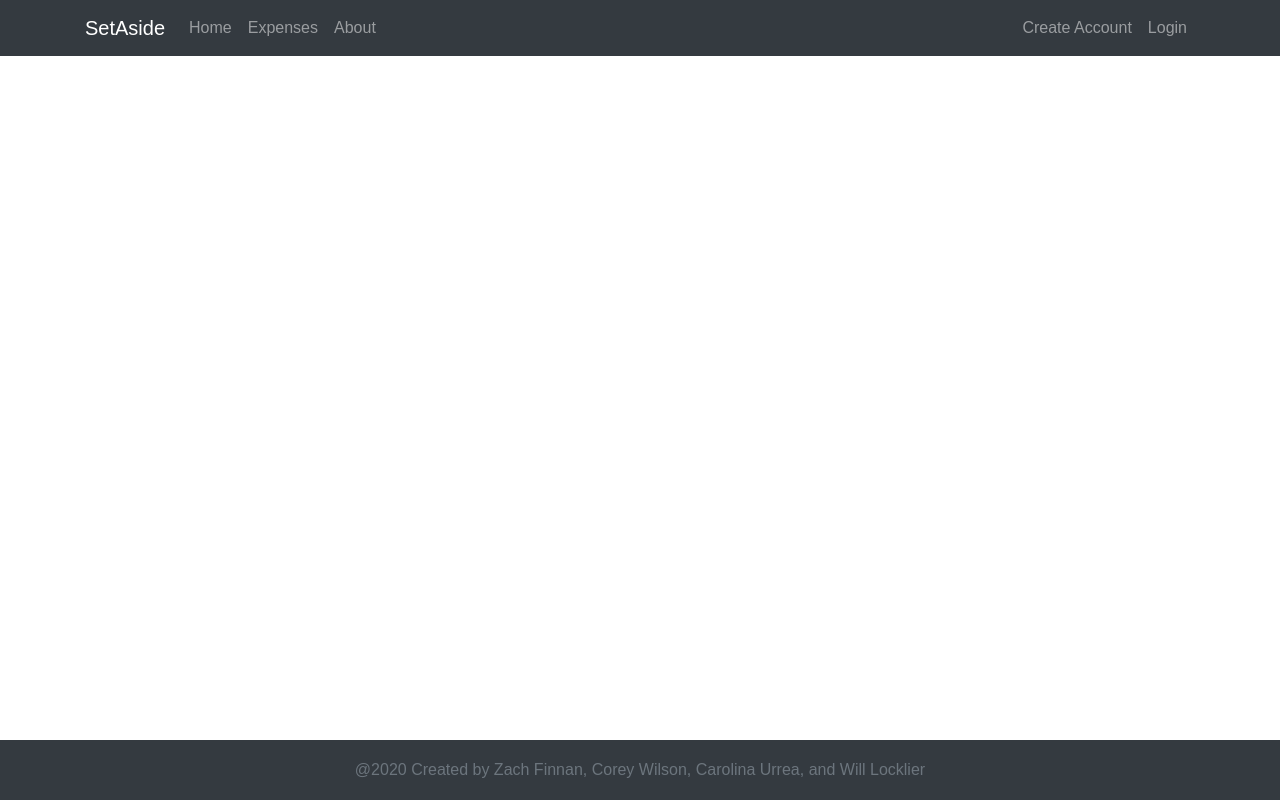
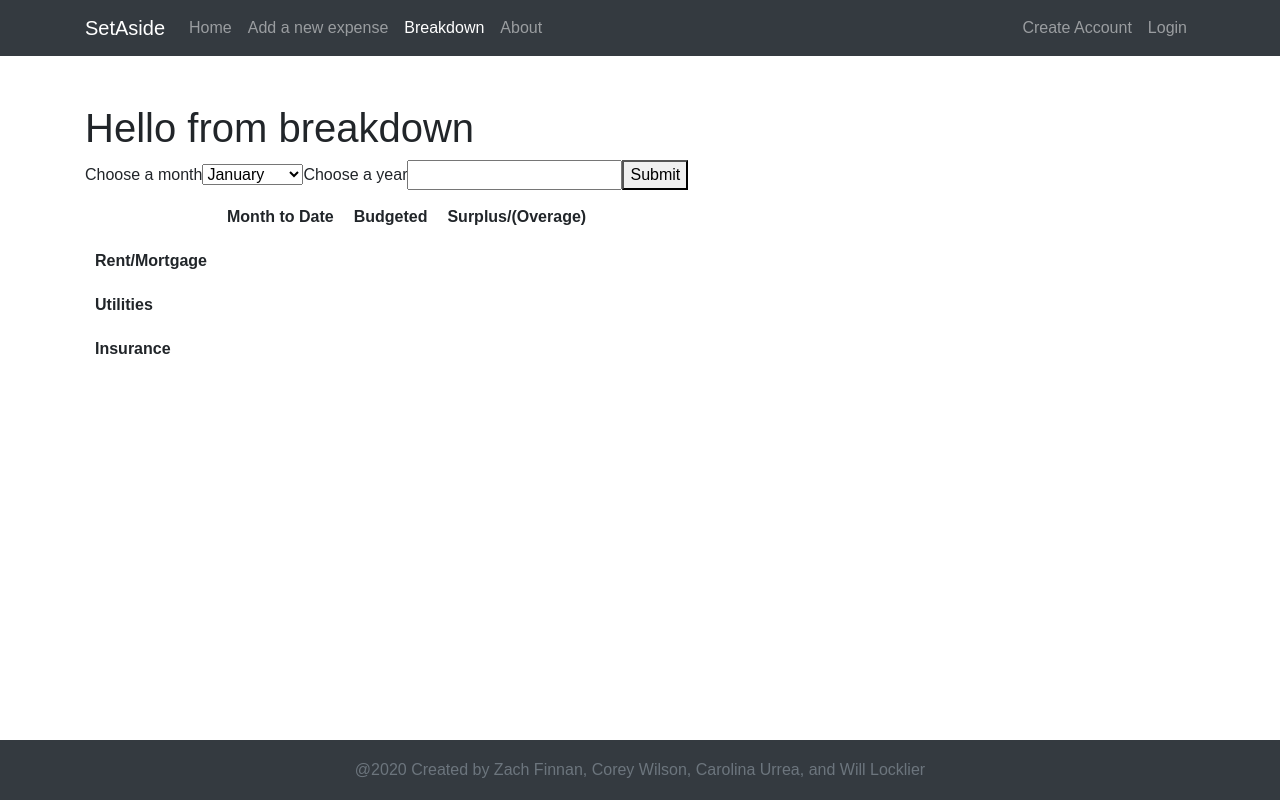
Before and after one commit to wjlock/SetAside-frontend, a React (Create React App) app: page /expensebreakdown in a window 1280 px wide. Built offline with nearby package versions, Linux system fonts and the light colour scheme; no server answers.

Commit message:
Add expense amount input field and inital layout of breakdown page

```diff
--- a/src/App.js
+++ b/src/App.js
@@ -14,9 +14,9 @@ import Signup from "./components/Signup";
 import Login from "./components/Login";
 import About from "./components/About";
 import ExpenseEntry from "./components/ExpenseEntry";
-import Expense from "./components/Expense";
 import Dashboard from "./components/Dashboard";
 import Blogpost from "./components/Blogpost";
+import ExpenseBreakdown from "./components/ExpenseBreakdown";
 
 const PrivateRoute = ({ component: Component, ...rest }) => {
   const user = localStorage.getItem("jwtToken");
@@ -90,9 +90,9 @@ function App() {
           />
           <Route exact path="/" component={Welcome} />
           <Route exact path="/expenseentry" component={ExpenseEntry} />
-          <Route exact path="/expense" component={Expense} />
           <Route exact path="/dashboard" component={Dashboard} />
           <Route exact path="/blogpost" component={Blogpost} />
+          <Route exact path="/expensebreakdown" component={ExpenseBreakdown} />
         </Switch>
       </div>
       <Footer />
--- /dev/null
+++ b/src/components/ExpenseBreakdown.js
@@ -0,0 +1,63 @@
+import React, { useState } from "react";
+
+const ExpenseBreakdown = () => {
+  const [expenseYear, setExpenseYear] = useState("");
+  const handleExpenseYear = (e) => {
+    setExpenseYear(e.target.value);
+  };
+  const handleSubmit = (e) => {
+    e.preventDefault();
+    // NEED GET ROUTE
+  };
+  return (
+    <div>
+      <div>
+        <h1>Hello from breakdown</h1>
+      </div>
+      <form on onSubmit={handleSubmit}>
+        <label for="expenseMonth">Choose a month</label>
+        <select name="expenseMonth" id="expenseMonth" form="monthForm">
+          <option value="jan">January</option>
+          <option value="feb">February</option>
+          <option value="mar">March</option>
+          <option value="apr">April</option>
+          <option value="may">May</option>
+          <option value="jun">June</option>
+          <option value="jul">July</option>
+          <option value="aug">August</option>
+          <option value="sep">September</option>
+          <option value="oct">October</option>
+          <option value="nov">November</option>
+          <option value="dec">December</option>
+        </select>
+        <label for="expenseYear">Choose a year</label>
+        <input
+          type="number"
+          name="expenseYear"
+          value={expenseYear}
+          onChange={handleExpenseYear}
+        ></input>
+        <button type="submit">Submit</button>
+      </form>
+      <table>
+        <tr>
+          <th></th>
+          <th>Month to Date</th>
+          <th>Budgeted</th>
+          <th>Surplus/(Overage)</th>
+        </tr>
+        <tr>
+          <th>Rent/Mortgage</th>
+        </tr>
+        <tr>
+          <th>Utilities</th>
+        </tr>
+        <tr>
+          <th>Insurance</th>
+        </tr>
+      </table>
+    </div>
+  );
+};
+
+export default ExpenseBreakdown;
--- a/src/components/ExpenseEntry.js
+++ b/src/components/ExpenseEntry.js
@@ -225,6 +225,7 @@ const ExpenseEntry = () => {
   // const [expenseName, setExpenseName] = useState("");
   // const [expenseMonth, setExpenseMonth] = useState("");
   const [expenseYear, setExpenseYear] = useState("");
+  const [expenseAmount, setExpenseAmount] = useState("");
 
   // const handleCategory = (e) => {
   //   setCategory(e.target.value);
@@ -240,6 +241,10 @@ const ExpenseEntry = () => {
 
   const handleExpenseYear = (e) => {
     setExpenseYear(e.target.value);
+  };
+
+  const handleExpenseAmount = (e) => {
+    setExpenseAmount(e.target.value);
   };
 
   const handleSubmit = (e) => {
@@ -289,6 +294,14 @@ const ExpenseEntry = () => {
           value={expenseYear}
           onChange={handleExpenseYear}
         ></input>
+        <label for="expenseAmount">How much did you spend?</label>
+        <input
+          type="number"
+          name="expenseAmount"
+          value={expenseAmount}
+          onChange={handleExpenseAmount}
+        ></input>
+
         <button type="submit">Add Expense</button>
       </form>
     </div>
--- a/src/components/Navbar.js
+++ b/src/components/Navbar.js
@@ -27,8 +27,13 @@ const Navbar = (props) => {
               </NavLink>
             </li>
             <li className="nav-item">
-              <NavLink className="nav-link" exact to="/expense">
-                Expenses
+              <NavLink className="nav-link" exact to="/expenseentry">
+                Add a new expense
+              </NavLink>
+            </li>
+            <li className="nav-item">
+              <NavLink className="nav-link" exact to="/expensebreakdown">
+                Breakdown
               </NavLink>
             </li>
             <li className="nav-item">
```
